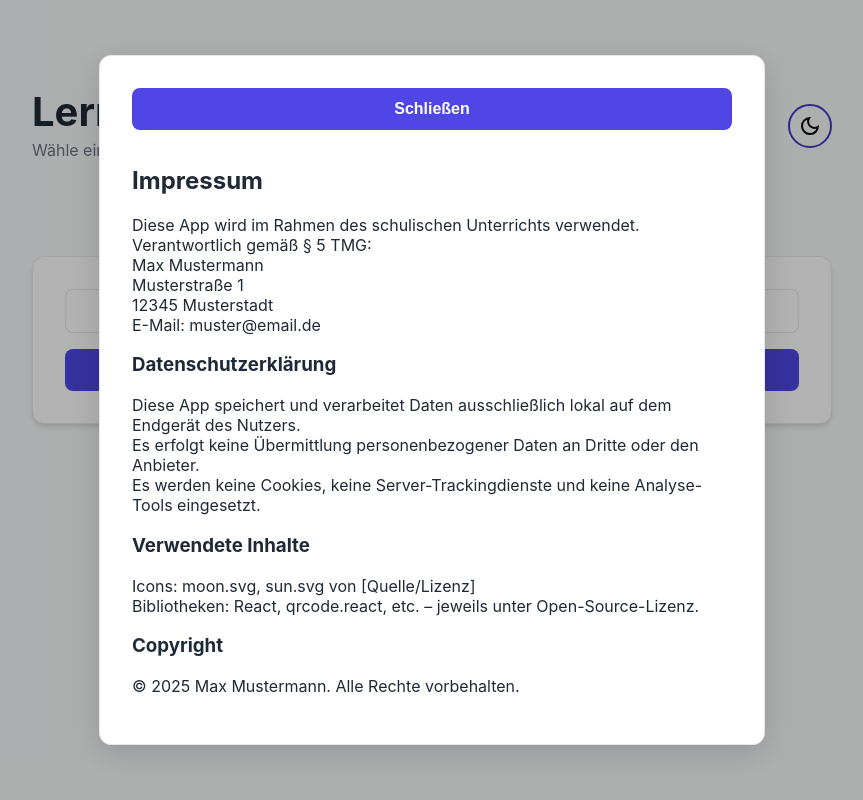
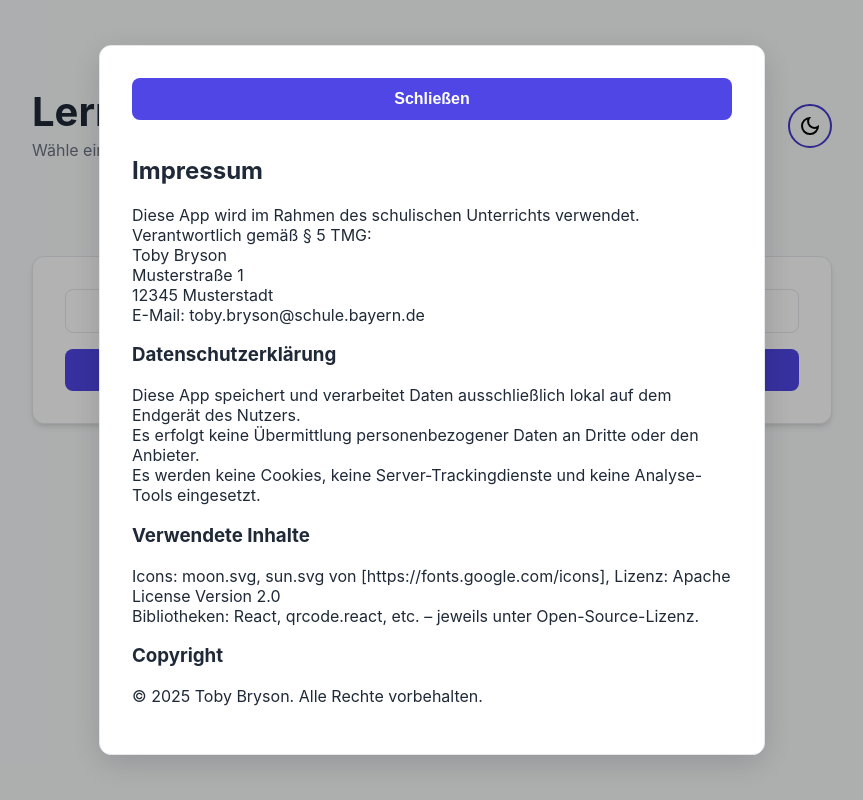
Before and after one commit to TaughtMe/vocabel-trainer-v2, a React (Create React App) app: page / in a window 1280 px wide. Both pictures are taken after a click on the element "Impressum". Shown: the whole page, without its empty margins (208-1071 px from the left). Built offline with nearby package versions, Linux system fonts and the light colour scheme.

Commit message:
Webseite aktualisieren

```diff
--- a/src/Impressum.js
+++ b/src/Impressum.js
@@ -9,10 +9,10 @@ function Impressum({ onClose }) {
         <p>
           Diese App wird im Rahmen des schulischen Unterrichts verwendet.<br />
           Verantwortlich gemäß § 5 TMG:<br />
-          Max Mustermann<br />
+          Toby  Bryson<br />
           Musterstraße 1<br />
           12345 Musterstadt<br />
-          E-Mail: muster@email.de
+          E-Mail: toby.bryson@schule.bayern.de
         </p>
         <h3>Datenschutzerklärung</h3>
         <p>
@@ -22,12 +22,12 @@ function Impressum({ onClose }) {
         </p>
         <h3>Verwendete Inhalte</h3>
         <p>
-          Icons: moon.svg, sun.svg von [Quelle/Lizenz]<br />
+          Icons: moon.svg, sun.svg von [https://fonts.google.com/icons], Lizenz: Apache License Version 2.0<br />
           Bibliotheken: React, qrcode.react, etc. – jeweils unter Open-Source-Lizenz.
         </p>
         <h3>Copyright</h3>
         <p>
-          © 2025 Max Mustermann. Alle Rechte vorbehalten.
+          © 2025 Toby Bryson. Alle Rechte vorbehalten.
         </p>
       </div>
     </div>
```
